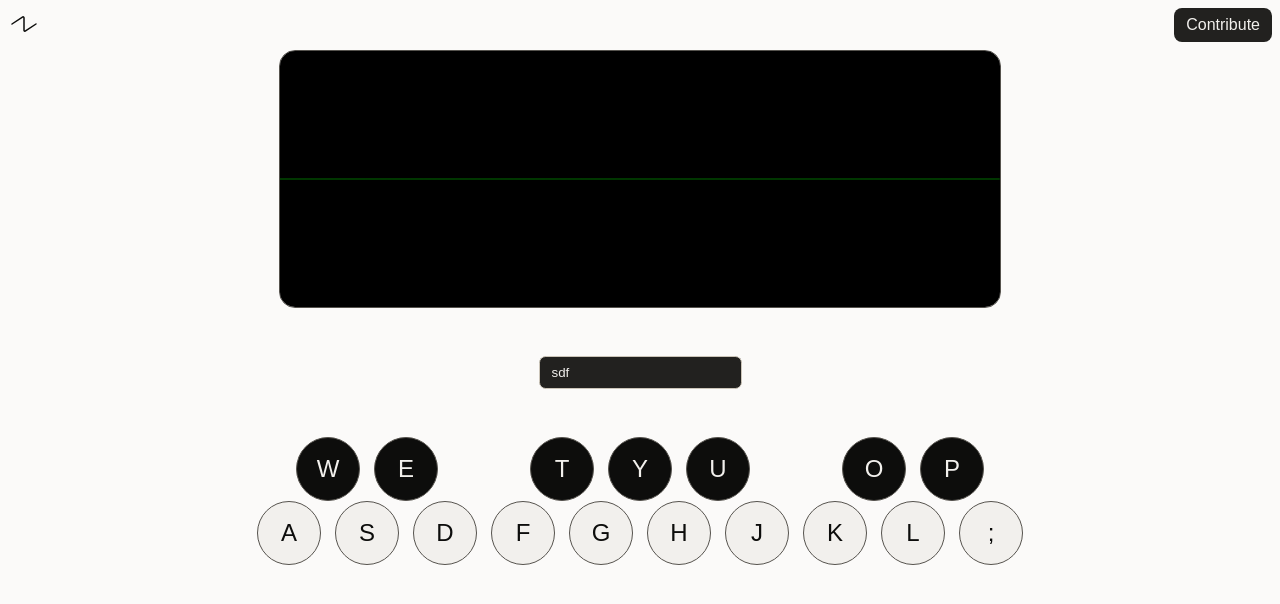
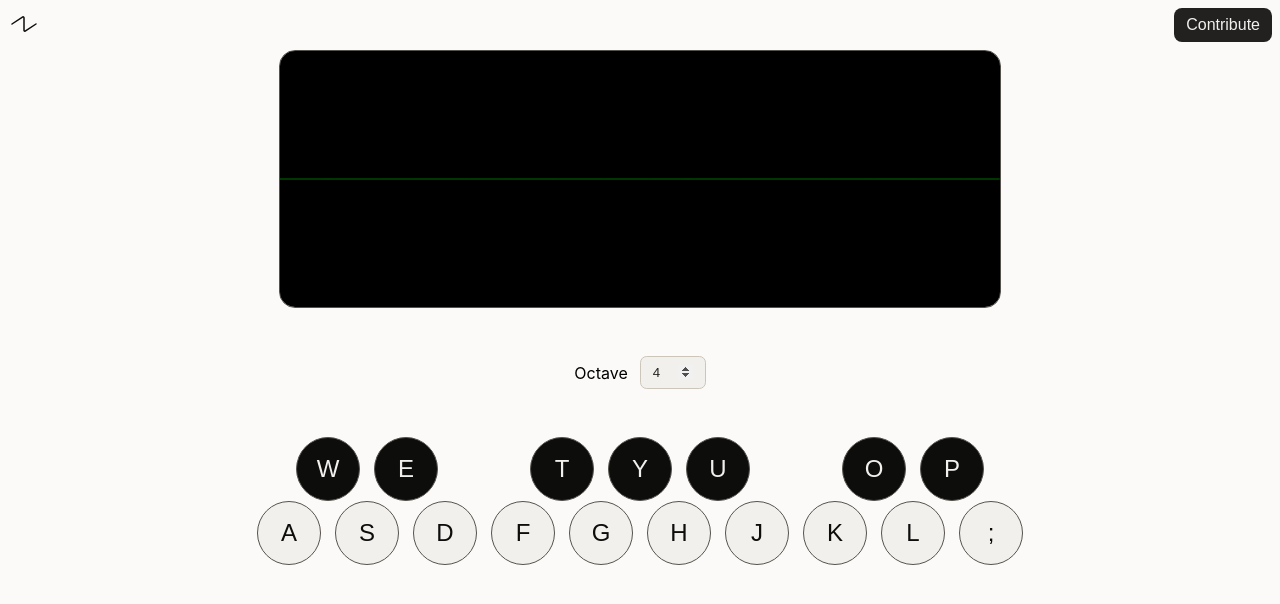
Before and after one commit to gregzanch/wavetable, a Svelte app: page / in a window 1280 px wide. Both pictures are taken after a click on the button "Start". Shown: the top 604 px of the page. Built offline with nearby package versions, Linux system fonts and the light colour scheme.

Commit message:
add numeric input with label and octave switcher

```diff
--- a/src/audio/Engine.ts
+++ b/src/audio/Engine.ts
@@ -60,7 +60,7 @@ export class Engine {
     });
     this.outputSink = new GainNode(this.context);
     this.outputSink.connect(this.analyzer);
-    // this.analyzer.connect(this.context.destination);
+    this.analyzer.connect(this.context.destination);
   }
 
   createSynths() {
@@ -70,6 +70,23 @@ export class Engine {
       synth.oscillator.frequency.value = octaveFrequencyMap[note] * 4;
       this.synthesizers.set(note, synth);
       synth.gainNode.connect(this.outputSink);
+    }
+  }
+
+  /**
+   * Changes the keyboard octave
+   * @param octave number between 1 and 7
+   * @returns {void}
+   */
+  setOctave(octave: number) {
+    if (!Number.isSafeInteger(octave)) {
+      console.warn(`cannot set the keyboards octave to ${octave}`);
+      return;
+    }
+    for (const note of Object.keys(octaveFrequencyMap)) {
+      if (!this.synthesizers.has(note)) return;
+      const synth = this.synthesizers.get(note)!;
+      synth.oscillator.frequency.value = octaveFrequencyMap[note] * octave;
     }
   }
 
--- a/src/lib/Keyboard/Keyboard.svelte
+++ b/src/lib/Keyboard/Keyboard.svelte
@@ -29,6 +29,7 @@
   }
 
   function contextMatcher(e: KeyboardEvent) {
+    if(e.type === "keyup") return true;
     if(e.altKey || e.metaKey || e.ctrlKey || e.shiftKey) return false;
     if(!e.target) return false;
     if((e.target as HTMLElement).classList.contains("key")) {
--- /dev/null
+++ b/src/lib/NumberInput.svelte
@@ -0,0 +1,88 @@
+<script lang="ts">
+  import { nanoid } from "nanoid";
+  import type { ChangeEventHandler } from "svelte/elements";
+
+  type NumberInputProps = {
+    value: number;
+    min?: number;
+    max?: number;
+    step?: number;
+    bg?: string;
+    fg?: string;
+    onchange?: (value: number) => void;
+    label?: string;
+  };
+
+  let {
+    value,
+    min = -Infinity,
+    max = Infinity,
+    step = 1,
+    bg = "var(--mono-lighter)",
+    fg = "var(--mono-darker)",
+    onchange = () => {},
+    label,
+  }: NumberInputProps = $props();
+
+  const onchangeWrapper: ChangeEventHandler<HTMLInputElement> = (e) => {
+    if (!e.currentTarget) return;
+    const newValue = e.currentTarget.valueAsNumber;
+    if (newValue >= max) value = max;
+    if (newValue <= min) value = min;
+    onchange(value);
+  };
+
+  const id = nanoid();
+  const inputId = nanoid();
+</script>
+
+{#if label}
+  <div class="labeled-input-pair">
+    <label {id} for={inputId}>{label}</label>
+    <input
+      id={inputId}
+      type="number"
+      {min}
+      {max}
+      {step}
+      {value}
+      onchange={onchangeWrapper}
+      style:background-color={bg}
+      style:color={fg}
+      aria-labelledby={id}
+    />
+  </div>
+{:else}
+  <input
+    id={inputId}
+    type="number"
+    {min}
+    {max}
+    {step}
+    {value}
+    onchange={onchangeWrapper}
+    style:background-color={bg}
+    style:color={fg}
+    aria-labelledby={id}
+  />
+{/if}
+
+<style>
+  input[type=number]::-webkit-inner-spin-button {
+    opacity: 1
+  }
+  input {
+    padding: var(--spacing-200) var(--spacing-300);
+    border-radius: 0.5em;
+    border: solid 1px var(--mono-light);
+
+  }
+
+
+  .labeled-input-pair {
+    display: flex;
+    flex-direction: row;
+    align-items: center;
+    gap: var(--spacing-300);
+  }
+</style>
--- a/src/lib/Synth.svelte
+++ b/src/lib/Synth.svelte
@@ -1,26 +1,28 @@
 <script lang="ts">
   import { audioState } from "../state/AudioState.svelte";
   import Keyboard from "./Keyboard/Keyboard.svelte";
+  import NumberInput from "./NumberInput.svelte";
   import Scope from "./Scope.svelte";
   import TextInput from "./TextInput.svelte";
 
-  let paused = $state(true);
-  Object.assign(window, { audioState });
   audioState.engine.createSynths();
+
+  let keyboardOctave = $state(4);
+  const onOctaveChanged = (value: number) => {
+    keyboardOctave = value;
+    audioState.engine.setOctave(value);
+  }
+
+  const keydown = (key: string) => audioState.engine.getSynthForKey(key)?.setMute(false);
+  const keyup = (key: string) => audioState.engine.getSynthForKey(key)?.setMute(true);
 
 
 </script>
 
 <div class="synth">
   <Scope id="main-scope" />
-  <TextInput value="sdf" />
-  <Keyboard keydown={(key) => {
-    console.log(key, "down")
-    audioState.engine.getSynthForKey(key)?.setMute(false);
-  }} keyup={(key) => {
-    audioState.engine.getSynthForKey(key)?.setMute(true);
-    console.log(key, "up")
-  }} />
+  <NumberInput onchange={onOctaveChanged} value={keyboardOctave} min={1} max={7} step={1} label="Octave" />
+  <Keyboard {keydown} {keyup} />
 </div>
 
 <style>
--- a/src/lib/TextInput.svelte
+++ b/src/lib/TextInput.svelte
@@ -10,8 +10,8 @@
 
   let {
     value,
-    bg = "var(--mono-darker)",
-    fg = "var(--mono-lighter)",
+    bg = "var(--mono-lighter)",
+    fg = "var(--mono-darker)",
     onchange = (e) => {
       value = e.currentTarget.value;
     },
```
